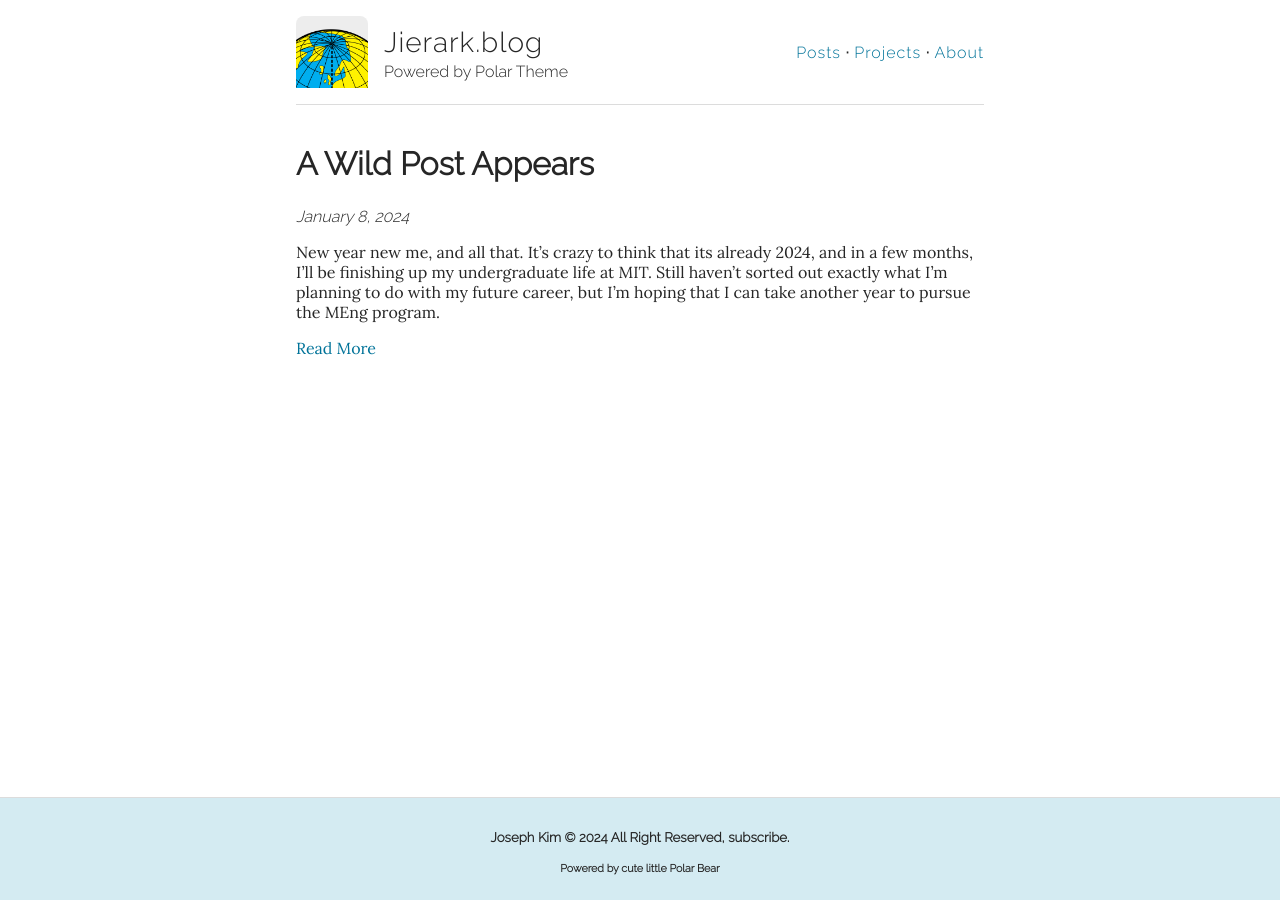
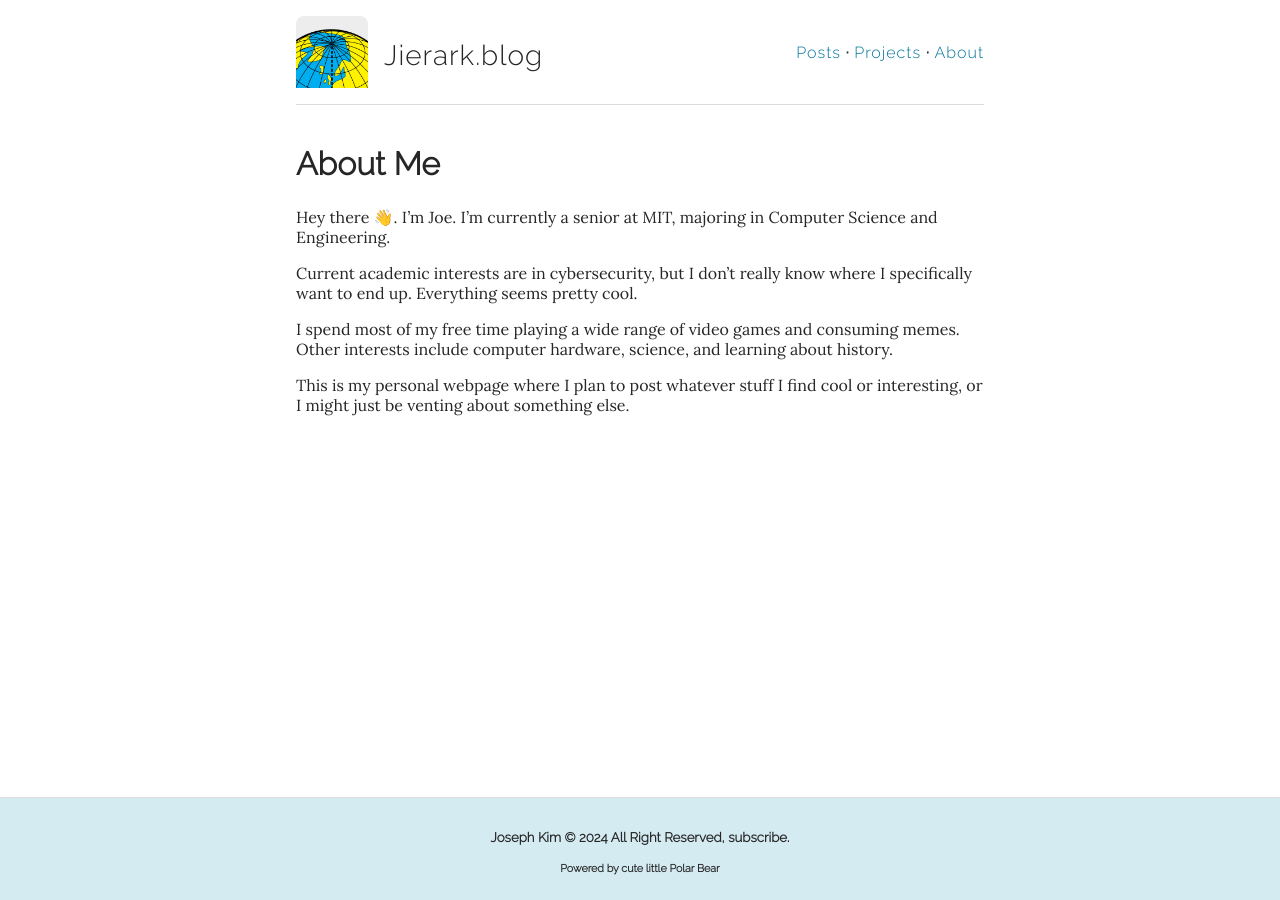
Before and after one commit to Jierark/jierark.github.io, a Jekyll site: the page built from index.md, in a window 1280 px wide. Built offline with Jekyll 4.4.1, drawn with Linux system fonts in a browser that asks for light colours; our own code applies the rules of GitHub Pages for plain Markdown files.

```diff
--- a/_config.yml
+++ b/_config.yml
@@ -6,7 +6,7 @@
 # --------
 
 title: Jierark.blog
-description: Powered by Polar Theme
+description:
 
 logo:  "/assets/img/north-pole.png"
 cover: "/assets/img/tired-bear.png"
@@ -34,7 +34,7 @@ twitter:
   large_img: sometimes
 
 github:
-  username:
+  username: Jierark
 
 
 disqus:
@@ -44,7 +44,7 @@ disqus:
 # Content Format
 # --------------
 
-timezone: Asia/Bangkok
+timezone: America/New York
 mathjax:  true
 
 
--- /dev/null
+++ b/index.md
@@ -0,0 +1,11 @@
+---
+layout: default
+---
+# About Me
+Hey there 👋. I'm Joe. I'm currently a senior at MIT, majoring in Computer Science and Engineering.
+
+Current academic interests are in cybersecurity, but I don't really know where I specifically want to end up. Everything seems pretty cool.
+
+I spend most of my free time playing a wide range of video games and consuming memes. Other interests include computer hardware, science, and learning about history.
+
+This is my personal webpage where I plan to post whatever stuff I find cool or interesting, or I might just be venting about something else.
```
Also changed, not shown: _projects/EncryptED-An-Educational-Cryptography-Demo.md (added, +13 -0 lines), about.md (+1 -0 lines).
